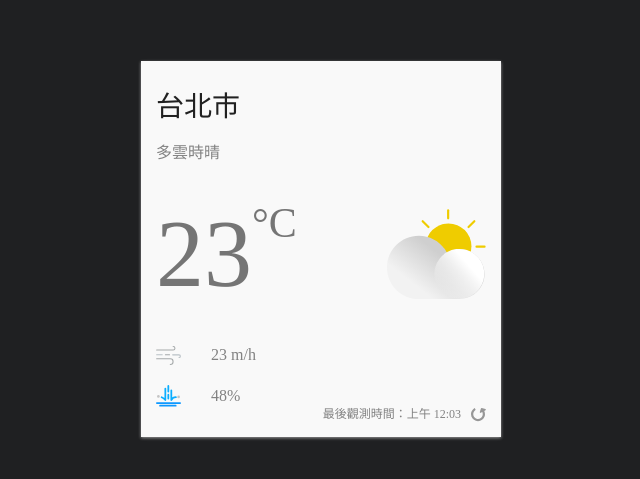
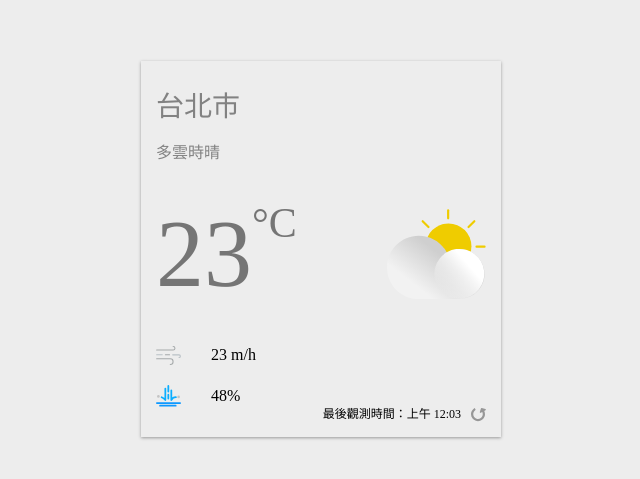
Before and after one commit to jolinhappy/react-weather-app, a React (Create React App) app: page / in a window 1280 px wide. Shown: the part 151-630 px from the top of the page, without its empty margins (319-959 px from the left). Built offline with nearby package versions, Linux system fonts and the light colour scheme.

Commit message:
feat: add ThemeProvider

```diff
--- a/package.json
+++ b/package.json
@@ -9,6 +9,7 @@
     "@testing-library/jest-dom": "^5.11.6",
     "@testing-library/react": "^11.2.2",
     "@testing-library/user-event": "^12.6.0",
+    "emotion-theming": "^11.0.0",
     "normalize.css": "^8.0.1",
     "react": "^17.0.1",
     "react-dom": "^17.0.1",
--- a/src/App.js
+++ b/src/App.js
@@ -1,9 +1,13 @@
-import React from 'react'
+import React, { useState } from 'react'
 import styled from '@emotion/styled'
 import { ReactComponent as DayCloudyIcon } from './images/day-cloudy.svg';
 import { ReactComponent as RainIcon } from './images/rain.svg';
 import { ReactComponent as AirFlowIcon } from './images/airFlow.svg'
 import { ReactComponent as RefreshIcon } from './images/refresh.svg'
+
+import { ThemeProvider } from '@emotion/react'
+
+
 
 const Container = styled.div`
   background-color: ${({ theme }) => theme.backgroundColor};
@@ -15,15 +19,15 @@ const Container = styled.div`
 const WeatherCard = styled.div`
   position: relative;
   min-width: 360px;
-  box-shadow: 0 1px 3px 0 #999999;
-  background-color: #f9f9f9;
+  box-shadow: ${({ theme }) => theme.boxShadow};
+  background-color: ${({ theme }) => theme.backgroundColor};
   box-sizing: border-box;
   padding: 30px 15px;
 `;
 
 const Location = styled.div`
   font-size: 28px;
-  color: ${props => props.theme === 'dark' ? '#dadada' : '#212121'};
+  color: ${({ theme }) => theme.textColor};
   margin-bottom: 20px;
 `;
 
@@ -41,7 +45,7 @@ const CurrentWeather = styled.div`
 `;
 
 const Temperature = styled.div`
-  color: #757575;
+  color: ${({ theme }) => theme.temperatureColor};
   font-size: 96px;
   font-weight: 300;
   display: flex;
@@ -57,7 +61,7 @@ const AirFlow = styled.div`
   align-items: center;
   font-size: 16x;
   font-weight: 300;
-  color: #828282;
+  color: color: ${({ theme }) => theme.textColor};
   margin-bottom: 20px;
   svg {
     width: 25px;
@@ -71,7 +75,7 @@ const Rain = styled.div`
   align-items: center;
   font-size: 16x;
   font-weight: 300;
-  color: #828282;
+  color: color: ${({ theme }) => theme.textColor};
   svg {
     width: 25px;
     height: auto;
@@ -86,7 +90,7 @@ const Refresh = styled.div`
   font-size: 12px;
   display: inline-flex;
   align-items: flex-end;
-  color: #828282;
+  color: color: ${({ theme }) => theme.textColor};
   svg {
     width: 15px;
     height: 15px;
@@ -118,8 +122,10 @@ const theme = {
 };
 
 function App() {
+  const [currentTheme, setCurrentTheme] = useState('light')
   return (
-    <Container theme={theme.dark}>
+    <ThemeProvider theme={theme[currentTheme]}>
+      <Container>
         <WeatherCard>
           <Location>台北市</Location>
           <Description>多雲時晴</Description>
@@ -140,6 +146,7 @@ function App() {
           </Refresh>
         </WeatherCard>
       </Container>
+    </ThemeProvider>
   );
 }
 
```
Also changed, not shown: 2 other files (tests, documents, lock files or other folders). Lines whose indentation alone changed are shown as unchanged.
